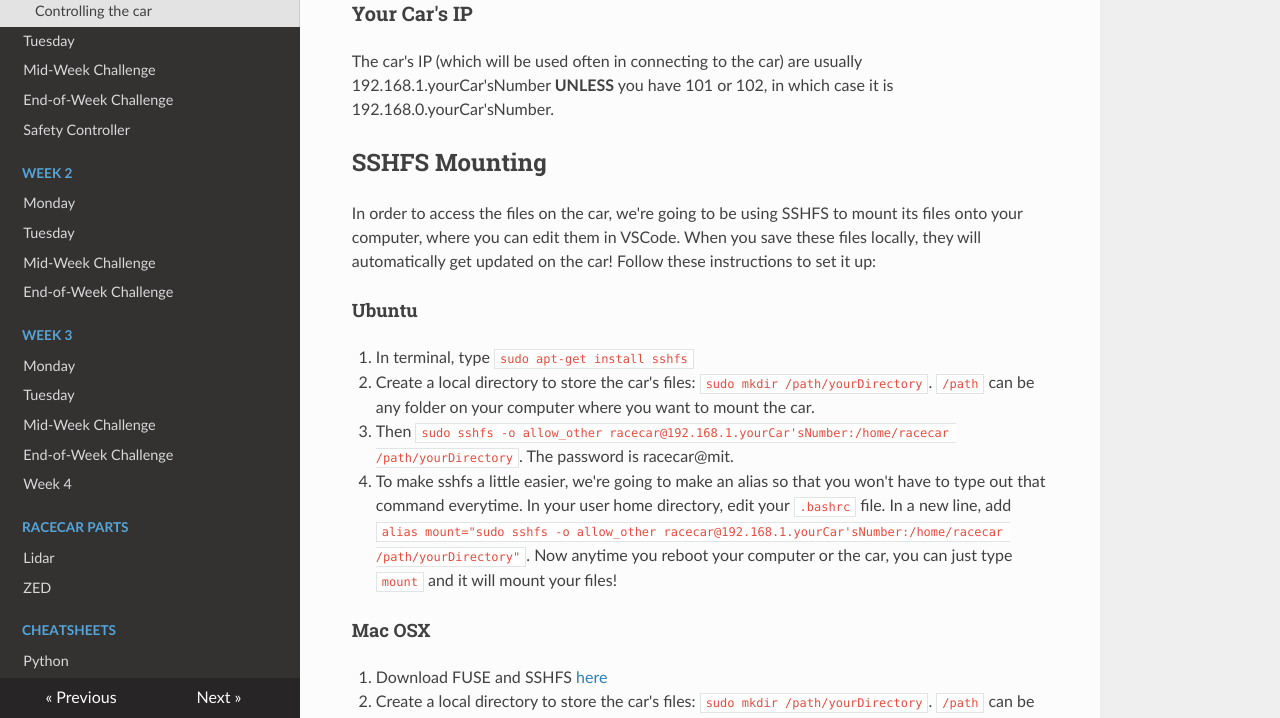
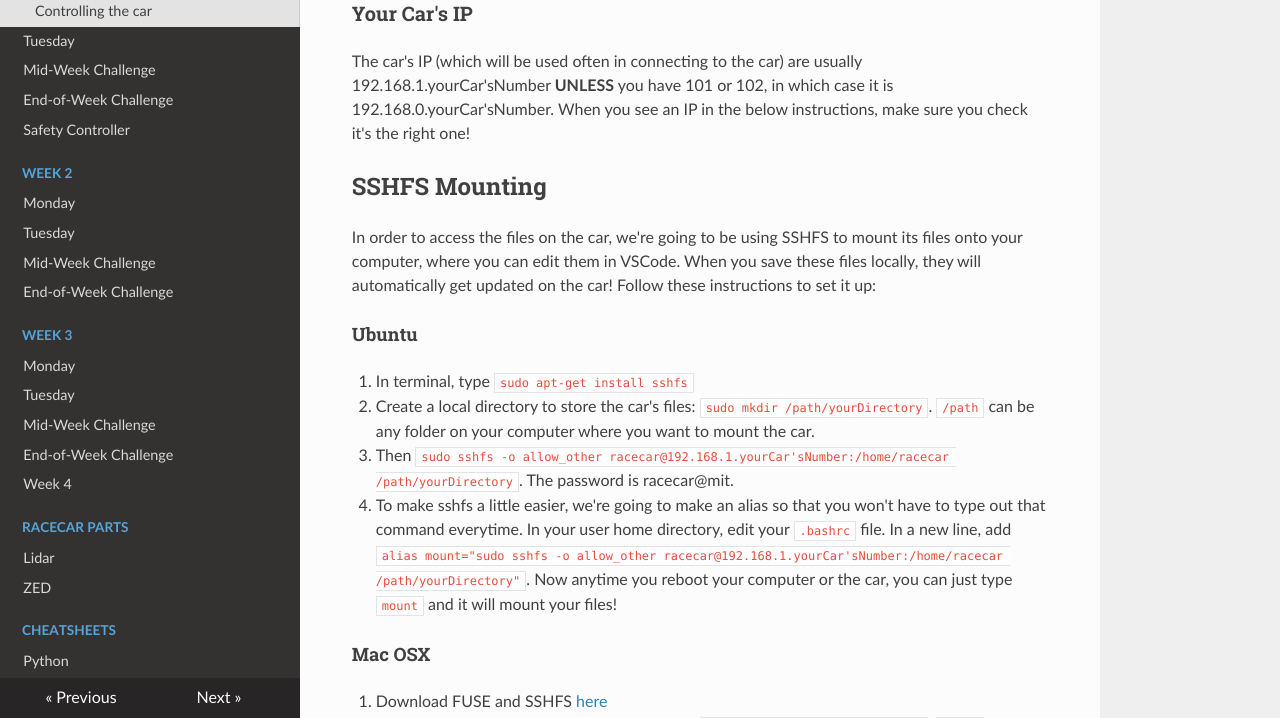
Before and after one commit to ChrisLindland/racecar-website, an MkDocs documentation site: the page built from docs/week1/01_monday/lab2.md, in a window 1280 px wide and 900 px high, scrolled down 1994 px, cut to the strip 182-900 px from the top of the window. Built offline with MkDocs 1.6.1, drawn with Linux system fonts in a browser that asks for light colours; nearby versions of some CDN libraries.

Commit message:
Update lab2.md

```diff
--- a/docs/week1/01_monday/lab2.md
+++ b/docs/week1/01_monday/lab2.md
@@ -31,7 +31,7 @@
 ![](img/CarFinal.jpg)
 
 ### Your Car's IP
-The car's IP (which will be used often in connecting to the car) are usually 192.168.1.yourCar'sNumber __UNLESS__ you have 101 or 102, in which case it is 192.168.0.yourCar'sNumber.
+The car's IP (which will be used often in connecting to the car) are usually 192.168.1.yourCar'sNumber __UNLESS__ you have 101 or 102, in which case it is 192.168.0.yourCar'sNumber. When you see an IP in the below instructions, make sure you check it's the right one!
 
 ## SSHFS Mounting
 In order to access the files on the car, we're going to be using SSHFS to mount its files onto your computer, where you can edit them in VSCode. When you save these files locally, they will automatically get updated on the car! Follow these instructions to set it up:
```
